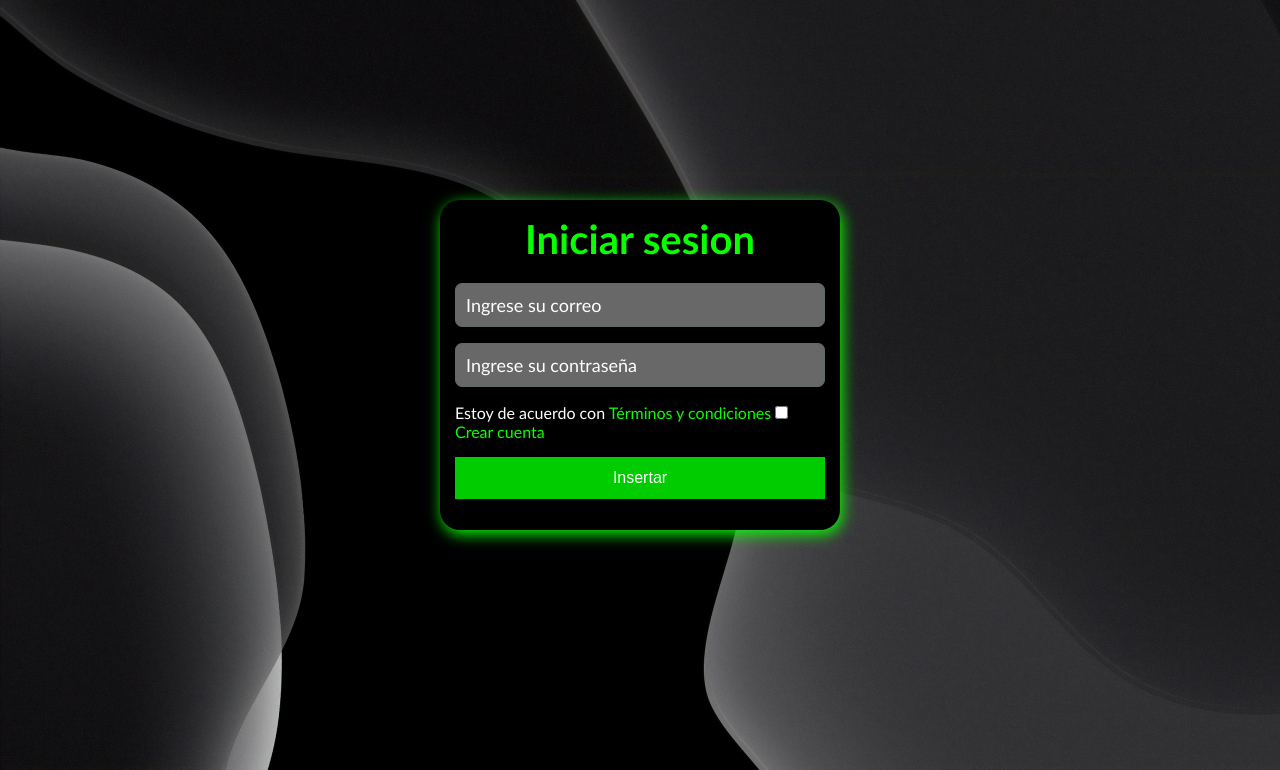
After one commit to Andre040/SIREE_db_2926378, a PHP site: page /views/company/inicar.html in a window 1280 px wide. The commit adds this page. Shown: the top 770 px of the page. Run offline with PHP 8.4, Linux system fonts and the light colour scheme; some libraries are stand-ins or nearby versions.

Commit message:
Se agrego iniciar sesion

```diff
--- /dev/null
+++ b/assets/css/decoración.css
@@ -0,0 +1,55 @@
+body{background-image: url(../img/wallpapersden.com_ios-13-black-dark_1920x1080.jpg);}
+*{
+	margin: 0;
+	padding: 0;
+	box-sizing: border-box;
+}
+.Estilo {
+	width: 400px;
+	background: #000000;
+	padding: 15px;
+	margin: auto;
+	margin-top: 200px;
+	border-radius: 20px;
+	font-family: 'calibri';
+	color: white;
+	box-shadow: 2px 4px 15px #09ff00;
+}
+.Estilo h4 {
+	font-size: 40px;
+	margin-bottom: 20px;
+    text-align: center;
+    color: #09ff00;
+}
+
+.Caja{
+	width: 100%;
+	background: #838383cc;
+	padding: 10px;
+	border: 1px solid #616a6b;
+	border-radius: 7px;
+	margin-bottom: 16px;
+	font-family: 'calibri';
+	font-size: 18px;
+    color : #09ff00;
+}
+
+.botones{
+	width: 100%;
+	background: #00ff00cc;
+	border: none;
+	padding: 12px;
+	color: white;
+	margin: 16px 0;
+	font-size: 16px;
+}
+
+::placeholder {color: white;}
+
+.Enlace{
+    color: #09ff00;
+    text-decoration: none;
+}
+.check {
+	background-color: #09ff00;
+	}
--- a/assets/css/styles.css
+++ b/assets/css/styles.css
@@ -3,6 +3,7 @@ body {
     margin: 0;
     padding: 0;
     display: flex;
+
 }
 
 
--- /dev/null
+++ b/assets/js/iniciar.JS
@@ -0,0 +1,40 @@
+function Alerta(){
+    document.getElementById('F').addEventListener('submit', function(e){
+        e.preventDefault();
+        Validar();
+    });
+var G=document.getElementById('correo').value;
+var C=document.getElementById('clave').value;
+var A=document.getElementById('confirmar').checked;
+    if(G.length==0){
+        Swal.fire({
+            icon: 'error',
+            title: 'Oops...',
+            text: 'Porfavor llene el correo',
+        })
+    }else
+        if (C.length==0){
+            Swal.fire({
+                icon: 'error',
+                title: 'Oops...',
+                text: 'Porfavor llene la contraseña',
+                footer: '<a href>¿Olvidaste tu contraseña?</a>'
+            })
+        }else{
+            if (A==false){
+                Swal.fire({
+                    icon: 'error',
+                    title: 'Oops...',
+                    text: 'Acepte los términos y condiciones'
+                })
+            }else{
+        Swal.fire({
+            icon: 'success',
+            title: '¡Bienvenido!',
+            text: 'Iniciaste sesión correctamente',
+            confirmButtonText: '<a href="../../views/company/index.view.php">Aceptar</a>'
+
+        })
+    }
+}
+}
--- /dev/null
+++ b/views/company/inicar.html
@@ -0,0 +1,30 @@
+<!DOCTYPE html>
+<html lang="en">
+
+<head>
+    <meta charset="UTF-8">
+    <meta name="viewport" content="width=device-width, initial-scale=1.0">
+    <title>Primer trabajo</title>
+    <link rel="stylesheet" href="../../assets/css/decoración.css">
+    <script src="https://cdn.jsdelivr.net/npm/sweetalert2@11">
+    </script>
+
+</head>
+<body>
+    <section class="Estilo">
+        <h4>Iniciar sesion</h4>
+        <form action="" id="F">
+            <input class="Caja" type="email" name="correo" id="correo" placeholder="Ingrese su correo">
+            <input class="Caja" type="password" name="clave" id="clave" placeholder="Ingrese su contraseña">
+            <p>Estoy de acuerdo con <a href="" class="Enlace">Términos y condiciones</a>
+                <input class="confirmar" type="checkbox" name="check" id="confirmar">
+            </p>
+            <a href="registrarse.html" class="Enlace">Crear cuenta</a>
+            <button class="botones" onclick="Alerta()" type="boton">Insertar</button>
+        </form>
+    </section>
+    <script src="../../assets/js/iniciar.JS">
+    </script>
+</body>
+
+</html>
```
Also changed, not shown: assets/js/Registrarse.JS (added, +54 -0 lines), index.php (+6 -1 lines), views/company/index.view.php (+23 -22 lines), views/company/registrarse.html (added, +32 -0 lines), assets/img/SIREE_logo_v.jpg (added), assets/img/logo.png (deleted), assets/img/wallpapersden.com_ios-13-black-dark_1920x1080.jpg (added).
